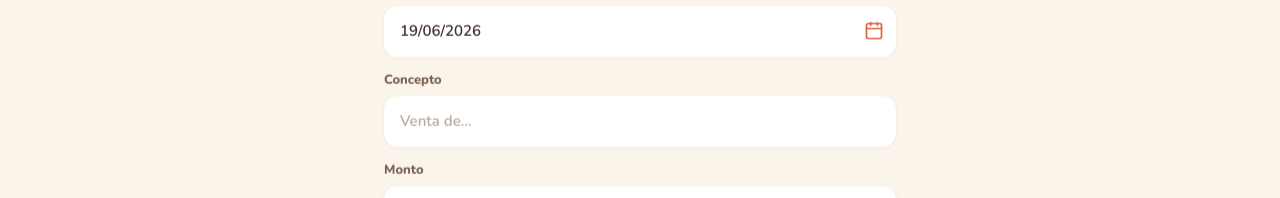
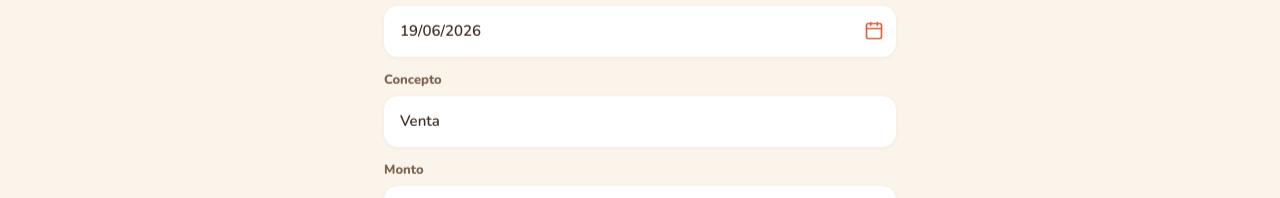
Before and after one commit to LucasAven/carrito-app, a Next.js app: page /signup in a window 1280 px wide. Both pictures are taken after a click on the button "Venta". Shown: the part 348-546 px from the top of the page. Built offline with nearby package versions, Linux system fonts and the light colour scheme.

Commit message:
Pre-fill Concepto with a default that clears on focus

```diff
--- /dev/null
+++ b/components/ConceptInput/index.tsx
@@ -0,0 +1,62 @@
+import { useId } from "react";
+import type {
+	FieldValues,
+	Path,
+	PathValue,
+	UseFormRegister,
+	UseFormSetValue,
+} from "react-hook-form";
+
+interface ConceptInputProps<T extends FieldValues> {
+	/** Pre-filled value shown until the user types their own concept. */
+	defaultLabel: string;
+	name: Path<T>;
+	placeholder: string;
+	register: UseFormRegister<T>;
+	setValue: UseFormSetValue<T>;
+}
+
+/**
+ * Concept field that stays pre-filled with a sensible default so the user can
+ * leave it as-is. Tapping in clears the default to make room for their own
+ * wording; leaving it blank restores the default.
+ */
+export const ConceptInput = <T extends FieldValues>({
+	defaultLabel,
+	name,
+	placeholder,
+	register,
+	setValue,
+}: ConceptInputProps<T>) => {
+	const inputId = useId();
+	const { onBlur, ...field } = register(name);
+
+	return (
+		<div>
+			<label
+				className="text-label dark:text-label-dark mb-1.5 block text-[13px] font-extrabold"
+				htmlFor={inputId}
+			>
+				Concepto
+			</label>
+			<input
+				className="bg-surface dark:bg-surface-dark text-ink dark:text-ink-dark placeholder:text-faint w-full rounded-[14px] px-4 py-3.5 text-[15px] font-semibold shadow-[0_1px_4px_rgba(58,42,34,0.05)] outline-none"
+				id={inputId}
+				placeholder={placeholder}
+				type="text"
+				{...field}
+				onBlur={(e) => {
+					if (e.target.value.trim() === "") {
+						setValue(name, defaultLabel as PathValue<T, Path<T>>);
+					}
+					onBlur(e);
+				}}
+				onFocus={(e) => {
+					if (e.target.value === defaultLabel) {
+						setValue(name, "" as PathValue<T, Path<T>>);
+					}
+				}}
+			/>
+		</div>
+	);
+};
--- a/components/Drawers/CreateBalanceDrawer.tsx
+++ b/components/Drawers/CreateBalanceDrawer.tsx
@@ -5,6 +5,7 @@ import { type ReactNode, useState } from "react";
 import { useForm } from "react-hook-form";
 
 import { AmountInput } from "../AmountInput";
+import { ConceptInput } from "../ConceptInput";
 import { FormError } from "../FormError";
 import { InputDate } from "../InputDate";
 import { PaymentTypeField } from "../PaymentTypeField";
@@ -12,6 +13,8 @@ import { DrawerBase } from "./DrawerBase";
 
 import { createSale } from "@/app/actions/entries";
 import { getTodaysDate } from "@/utils";
+
+const DEFAULT_SALE_NAME = "Venta";
 
 interface SaleFormValues {
 	date: string;
@@ -37,7 +40,7 @@ export function CreateBalanceDrawer({ children }: { children: ReactNode }) {
 			date: getTodaysDate(),
 			paymentType: "cash",
 			saleAmount: "",
-			saleName: "",
+			saleName: DEFAULT_SALE_NAME,
 		},
 	});
 
@@ -79,21 +82,13 @@ export function CreateBalanceDrawer({ children }: { children: ReactNode }) {
 					setValue={setValue}
 				/>
 
-				<div>
-					<label
-						className="text-label dark:text-label-dark mb-1.5 block text-[13px] font-extrabold"
-						htmlFor="sale-name"
-					>
-						Concepto
-					</label>
-					<input
-						className="bg-surface dark:bg-surface-dark text-ink dark:text-ink-dark placeholder:text-faint w-full rounded-[14px] px-4 py-3.5 text-[15px] font-semibold shadow-[0_1px_4px_rgba(58,42,34,0.05)] outline-none"
-						id="sale-name"
-						placeholder="Venta de…"
-						type="text"
-						{...register("saleName")}
-					/>
-				</div>
+				<ConceptInput
+					defaultLabel={DEFAULT_SALE_NAME}
+					name="saleName"
+					placeholder="Venta de…"
+					register={register}
+					setValue={setValue}
+				/>
 
 				<div>
 					<label
--- a/components/Drawers/CreateExpenseDrawer.tsx
+++ b/components/Drawers/CreateExpenseDrawer.tsx
@@ -5,6 +5,7 @@ import { type ReactNode, useState } from "react";
 import { useForm } from "react-hook-form";
 
 import { AmountInput } from "../AmountInput";
+import { ConceptInput } from "../ConceptInput";
 import { FormError } from "../FormError";
 import { InputDate } from "../InputDate";
 import { PaymentTypeField } from "../PaymentTypeField";
@@ -12,6 +13,8 @@ import { DrawerBase } from "./DrawerBase";
 
 import { createExpense } from "@/app/actions/entries";
 import { getTodaysDate } from "@/utils";
+
+const DEFAULT_EXPENSE_NAME = "Gasto";
 
 interface ExpenseFormValues {
 	date: string;
@@ -36,7 +39,7 @@ export function CreateExpenseDrawer({ children }: { children: ReactNode }) {
 		defaultValues: {
 			date: getTodaysDate(),
 			expenseAmount: "",
-			expenseName: "",
+			expenseName: DEFAULT_EXPENSE_NAME,
 			paymentType: "cash",
 		},
 	});
@@ -79,21 +82,13 @@ export function CreateExpenseDrawer({ children }: { children: ReactNode }) {
 					setValue={setValue}
 				/>
 
-				<div>
-					<label
-						className="text-label dark:text-label-dark mb-1.5 block text-[13px] font-extrabold"
-						htmlFor="expense-name"
-					>
-						Concepto
-					</label>
-					<input
-						className="bg-surface dark:bg-surface-dark text-ink dark:text-ink-dark placeholder:text-faint w-full rounded-[14px] px-4 py-3.5 text-[15px] font-semibold shadow-[0_1px_4px_rgba(58,42,34,0.05)] outline-none"
-						id="expense-name"
-						placeholder="Gasto en…"
-						type="text"
-						{...register("expenseName")}
-					/>
-				</div>
+				<ConceptInput
+					defaultLabel={DEFAULT_EXPENSE_NAME}
+					name="expenseName"
+					placeholder="Gasto en…"
+					register={register}
+					setValue={setValue}
+				/>
 
 				<div>
 					<label
```
